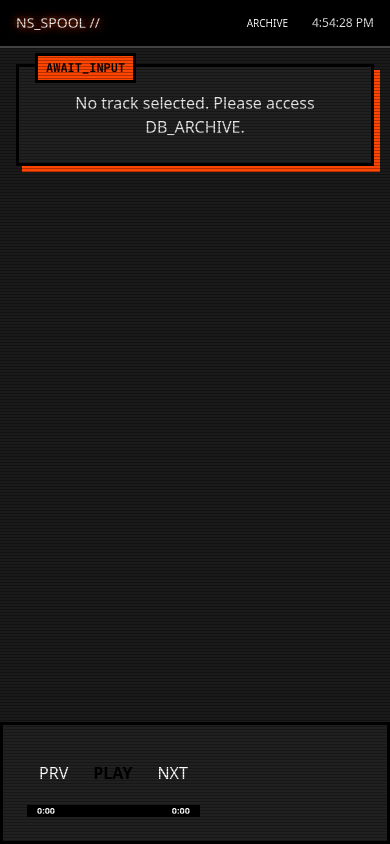
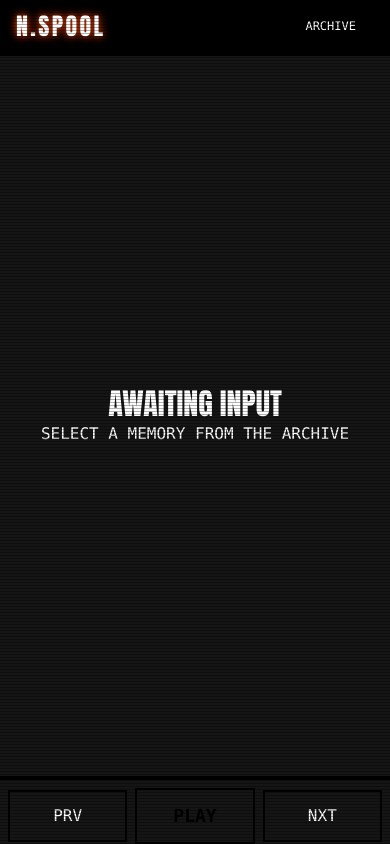
Before and after one commit to JPvdBerg/nostalgia-spool, a React (Vite) app: page / in a window 390 px wide. Built offline with nearby package versions, Linux system fonts and the light colour scheme; the HTML template or start-up script is replaced by a standard one.

Commit message:
feat(mobile): implement advanced haptics, gyro-parallax, and MediaSession controls

```diff
--- a/src/App.tsx
+++ b/src/App.tsx
@@ -1,296 +1,124 @@
-import { useEffect, useState, useMemo, useRef } from 'react'
-import { motion, useMotionValueEvent, AnimatePresence, PanInfo } from 'framer-motion'
+import { useEffect, useState, useMemo, useRef, useCallback } from 'react'
+import { motion, AnimatePresence, useDragControls } from 'framer-motion'
 import { useAudio } from './hooks/useAudio'
 import { tracks } from './data'
 import LoadingScreen from './components/LoadingScreen'
 
-function formatTime(s: number) {
-  if (!s || !Number.isFinite(s)) return "0:00";
-  const m = Math.floor(s / 60);
-  const sec = Math.floor(s % 60);
-  return `${m}:${sec.toString().padStart(2, '0')}`;
-}
+// --- Haptics & Hooks ---
+const vibrate = (duration: number) => { if (window.navigator.vibrate) window.navigator.vibrate(duration); };
+const useLongPress = (callback = () => {}, ms = 500) => {
+    const timeout = useRef<NodeJS.Timeout>();
+    const onTouchStart = (e: React.TouchEvent) => {
+        timeout.current = setTimeout(() => callback(), ms);
+    };
+    const onTouchEnd = () => {
+        clearTimeout(timeout.current);
+    };
+    return { onTouchStart, onTouchEnd };
+};
 
-// --- Helper Components ---
+// --- Helper & UI Components ---
+const PhotoCarousel = ({ track, onEject }: { track: any, onEject: ()=>void }) => {
+    const [index, setIndex] = useState(0);
+    const [tilt, setTilt] = useState({ x: 0, y: 0 });
 
-const TypewriterText = ({ text, onComplete }: { text: string; onComplete?: () => void }) => {
-  const [displayedText, setDisplayedText] = useState('');
-  useEffect(() => {
-    let i = 0;
-    setDisplayedText(''); // Reset on new text
-    const interval = setInterval(() => {
-      if (i < text.length) {
-        setDisplayedText(prev => prev + text.charAt(i));
-        i++;
-      } else {
-        clearInterval(interval);
-        if (onComplete) onComplete();
-      }
-    }, 20); // Faster typing speed
-    return () => clearInterval(interval);
-  }, [text, onComplete]);
-
-  return <span>{displayedText}</span>;
+    const handleMouseMove = (e: React.MouseEvent) => {
+        const { clientX, clientY, currentTarget } = e;
+        const { left, top, width, height } = currentTarget.getBoundingClientRect();
+        const x = (clientX - left) / width - 0.5;
+        const y = (clientY - top) / height - 0.5;
+        setTilt({ x: -y * 15, y: x * 15 });
     };
-const FullscreenCarousel = ({ track, onClose }: { track: any; onClose: () => void }) => {
-  const [photoIndex, setPhotoIndex] = useState(0);
-
-  const nextPhoto = () => setPhotoIndex(prev => (prev + 1) % track.photos.length);
-  const prevPhoto = () => setPhotoIndex(prev => (prev - 1 + track.photos.length) % track.photos.length);
 
     return (
         <motion.div
-      initial={{ opacity: 0 }}
-      animate={{ opacity: 1 }}
-      exit={{ opacity: 0 }}
-      className="fixed inset-0 bg-black/80 z-[100] flex flex-col items-center justify-center backdrop-blur-sm"
+            className="w-full aspect-[4/3] relative"
+            drag="y"
+            dragConstraints={{ top: 0, bottom: 0 }}
+            dragElastic={0.3}
+            onDragEnd={(e, {offset}) => { if(offset.y > 100) onEject() }}
+            onMouseMove={handleMouseMove}
+            onMouseLeave={() => setTilt({x:0, y:0})}
+            style={{ perspective: "1000px" }}
         >
-      <button onClick={onClose} className="absolute top-4 right-4 text-white font-bold mono text-lg p-4 z-20">[ CLOSE ]</button>
-      <div className="w-full h-full flex items-center justify-center">
-        <AnimatePresence mode="wait">
-          <motion.img
-            key={photoIndex}
-            src={track.photos[photoIndex].src || track.photos[photoIndex]}
-            initial={{ opacity: 0, x: 50 }}
+            <AnimatePresence>
+                <motion.div
+                    key={index}
+                    className="absolute inset-0 image-grid-item"
+                    initial={{ opacity: 0, x: 100 }}
                     animate={{ opacity: 1, x: 0 }}
-            exit={{ opacity: 0, x: -50 }}
-            transition={{ duration: 0.3 }}
-            className="max-w-[90vw] max-h-[80vh] object-contain border-4 border-black shadow-2xl"
-          />
+                    exit={{ opacity: 0, x: -100 }}
+                    style={{ transform: `rotateX(${tilt.x}deg) rotateY(${tilt.y}deg)` }}
+                >
+                    <img src={track.photos[index].src || track.photos[index]} className="w-full h-full object-cover"/>
+                </motion.div>
             </AnimatePresence>
-      </div>
-      <div className="absolute bottom-10 flex gap-4">
-        <button onClick={prevPhoto} className="btn-mechanical text-white px-8 py-3 mono">PREV</button>
-        <button onClick={nextPhoto} className="btn-mechanical text-white px-8 py-3 mono">NEXT</button>
-      </div>
         </motion.div>
     );
 };
 
+const ArchiveModal = ({ tracks, onSelect, onClose, currentTrackId }: any) => {
+    return (
+        <motion.div initial={{y:"100%"}} animate={{y:0}} exit={{y:"100%"}} className="fixed inset-0 bg-surface z-[100] flex flex-col">
+            <div className="p-4 border-b-4 border-black flex justify-between items-center">
+                <h2 className="font-display text-lg text-glow">DB_ARCHIVE</h2>
+                <button onClick={onClose} className="interactive-brutalist p-2 border-2 border-black">CLOSE</button>
+            </div>
+            <ul className="flex-1 overflow-y-auto">
+              {tracks.map((track:any) => (
+                <li key={track.id} onClick={() => onSelect(track)} className={`p-4 border-b-2 border-black ${currentTrackId === track.id ? 'bg-accent-raw text-black' : 'hover:bg-accent-raw/20'}`}>
+                  <p className="font-bold uppercase truncate">{track.title}</p>
+                </li>
+              ))}
+            </ul>
+        </motion.div>
+    )
+}
+
 // --- Main App Component ---
-
 export default function App() {
   const [isReady, setIsReady] = useState(false);
   const [showArchive, setShowArchive] = useState(false);
-  const [logs, setLogs] = useState<string[]>([]);
-  const [fullscreen, setFullscreen] = useState(false);
+  const audio = useAudio({});
 
-  const addLog = (msg: string) => {
-    setLogs(prev => [...prev.slice(-5), msg]); // Keep log shorter
-  };
+  const { currentTrack, isPlaying, selectTrack, toggle, stop: eject } = audio;
 
-  const audio = useAudio({
-    onEnded: () => {
-      addLog("Playback sequence complete.");
-      const currentIndex = tracks.findIndex(t => t.id === currentTrack?.id);
-      if (currentIndex !== -1 && currentIndex < tracks.length - 1) {
-        selectTrack(tracks[currentIndex + 1]);
-      }
-    }
+  const longPressEvents = useLongPress(() => {
+      vibrate(50);
+      // Future radial menu logic here
   });
-
-  const {
-    currentTrack,
-    isPlaying,
-    time,
-    duration,
-    selectTrack,
-    toggle,
-  } = audio;
-
-  useEffect(() => {
-    addLog(`[${new Date().toLocaleTimeString()}] System sequence initiated...`);
-  }, []);
-
-  const [currentTimeStr, setCurrentTimeStr] = useState("0:00");
-  const [durationStr, setDurationStr] = useState("0:00");
-
-  useMotionValueEvent(time, "change", (latest) => setCurrentTimeStr(formatTime(latest)));
-  useEffect(() => setDurationStr(formatTime(duration)), [duration]);
-
-  useEffect(() => {
-    if (currentTrack) {
-      addLog(`Loading track: ${currentTrack.title}`);
-      if (window.innerWidth < 1024) setShowArchive(false);
-    }
-  }, [currentTrack]);
-
-  const [clock, setClock] = useState(new Date().toLocaleTimeString());
-  useEffect(() => {
-    const timer = setInterval(() => setClock(new Date().toLocaleTimeString()), 1000);
-    return () => clearInterval(timer);
-  }, []);
-
-  const progressPct = duration > 0 ? (time.get() / duration) * 100 : 0;
-
-  const allAssets = useMemo(() => tracks.flatMap(t => [t.coverArt, ...t.photos.map(p => typeof p === 'string' ? p : p.src)]), []);
-
-  const handleSwipe = (info: PanInfo) => {
-    if (Math.abs(info.offset.x) < 50) return;
-    const direction = info.offset.x > 0 ? 'right' : 'left';
-    const idx = tracks.findIndex(t => t.id === currentTrack?.id);
-    if (direction === 'left' && idx < tracks.length - 1) {
-      selectTrack(tracks[idx + 1]);
-    } else if (direction === 'right' && idx > 0) {
-      selectTrack(tracks[idx - 1]);
-    }
-  };
 
   return (
     <>
-      <AnimatePresence>{!isReady && <LoadingScreen onReady={() => setIsReady(true)} assets={allAssets} />}</AnimatePresence>
-      <AnimatePresence>{fullscreen && currentTrack && <FullscreenCarousel track={currentTrack} onClose={() => setFullscreen(false)} />}</AnimatePresence>
+      <AnimatePresence>{!isReady && <LoadingScreen onReady={() => setIsReady(true)} assets={[]}/>}</AnimatePresence>
+      <AnimatePresence>{showArchive && <ArchiveModal tracks={tracks} currentTrackId={currentTrack?.id} onSelect={(track:any) => { selectTrack(track); setShowArchive(false);}} onClose={() => setShowArchive(false)} />}</AnimatePresence>
 
-      <div className="flex flex-col h-screen bg-[#1a1a1a] text-[#e5e5e5] font-sans overflow-hidden">
-        <div className="crt-overlay" />
-        {/* ... Header and Footer are mostly the same but with refined classes ... */}
-        <header className="h-12 bg-black border-b-2 border-[#404040] flex items-center justify-between px-4 z-[60] shrink-0">
-             <div className="flex items-center gap-3">
-                 <span className="mono text-glow text-sm md:text-base">NS_SPOOL //</span>
-             </div>
-             <div className="flex gap-3 md:gap-5 items-center">
-                 <button onClick={() => setShowArchive(!showArchive)} className="lg:hidden btn-mechanical text-white h-8 px-3 text-[10px] mono uppercase">ARCHIVE</button>
-                 <div className="bg-[#262626] border border-[#404040] px-2 py-0.5 text-[10px] uppercase hidden sm:flex items-center gap-1.5">
-                     <div className="w-1.5 h-1.5 rounded-full online-indicator"></div>
-                     <span className="mono text-glow">SYSTEM_ONLINE</span>
-                 </div>
-                 <div className="mono text-xs">{clock}</div>
-             </div>
+      <div {...longPressEvents} className="flex flex-col h-screen bg-bg text-text font-mono overflow-hidden">
+        <div className="crt-overlay" style={{'--bass-bloom': 0.5} as React.CSSProperties} />
+        <header className="h-14 bg-black border-b-4 border-black flex items-center justify-between px-4 z-10 shrink-0">
+             <h1 className="font-display text-2xl text-glow tracking-widest">N.SPOOL</h1>
+             <button onClick={() => {vibrate(10); setShowArchive(true);}} className="interactive-brutalist border-2 border-black h-10 px-4 text-xs mono">ARCHIVE</button>
         </header>
 
-        <div className="flex flex-1 overflow-hidden relative">
-          {/* ARCHIVE */}
-          <aside className={`fixed inset-0 top-12 z-50 lg:static lg:w-80 lg:shrink-0 lg:translate-x-0 bg-[#111] border-r-2 border-[#404040] transition-transform duration-300 flex flex-col ${showArchive ? 'translate-x-0' : '-translate-x-full'}`}>
-             <div className="p-4 border-b-2 border-[#404040] bg-[#262626] flex justify-between items-center">
-                 <span className="mono text-xs font-bold uppercase">DB_ARCHIVE</span>
-                 <button onClick={() => setShowArchive(false)} className="lg:hidden p-1 text-glow mono">[X]</button>
-             </div>
-             <ul className="flex-1 overflow-y-auto">
-                {tracks.map((track) => (
-                  <li key={track.id} onClick={() => selectTrack(track)} className={`btn-mechanical w-full justify-start p-4 border-b border-[#404040] ${currentTrack?.id === track.id ? 'bg-accent text-black' : 'hover:bg-surface'}`}>
-                    <div className="flex-1 text-left"><h3 className="text-sm font-extrabold uppercase truncate">{track.title}</h3></div>
-                    <span className={`mono text-[10px] ${currentTrack?.id === track.id ? 'text-black' : 'text-glow'}`}>{track.era}</span>
-                  </li>
-                ))}
-             </ul>
-          </aside>
-
-          {/* MAIN CONTENT & PLAYER */}
-          <main className="flex-1 flex flex-col overflow-y-auto bg-grid">
-              <div className="flex-1 p-4 md:p-6 grid grid-cols-1 lg:grid-cols-2 gap-6 place-content-start">
-                  {/* Photo-centric view when track is playing */}
+        <main className="flex-1 flex flex-col items-center justify-center p-4 overflow-hidden">
             {currentTrack ? (
-                      <>
-                        <motion.section
-                          className="panel order-first lg:order-last cursor-pointer"
-                          onClick={() => setFullscreen(true)}
-                          onPanEnd={(_, info) => handleSwipe(info)}
-                        >
-                          <div className="panel-label">IMG_REPO</div>
-                          <div className="grid grid-cols-2 sm:grid-cols-3 gap-2 mt-4">
-                            {currentTrack.photos.slice(0, 6).map((p, i) => (
-                              <div key={i} className="aspect-square bg-black border border-border overflow-hidden">
-                                <img src={typeof p === 'string' ? p : p.src} className="w-full h-full object-cover grayscale contrast-125 hover:grayscale-0 transition-all" alt="" />
-                              </div>
-                            ))}
-                          </div>
-                        </motion.section>
-
-                        <section className="panel flex flex-col justify-between">
-                            <div>
-                              <div className="panel-label">MD_DATA_STREAM</div>
-                              <h1 className="font-black uppercase truncate">{currentTrack.title}</h1>
-                              <p className="text-text-dim uppercase tracking-widest mb-4">{currentTrack.artist}</p>
-                            </div>
-                            <div className="h-24 mono text-[10px] leading-relaxed overflow-hidden flex flex-col-reverse">
-                              {logs.slice().reverse().map((log, i) => <div key={i}>{i === 0 ? <TypewriterText text={log} /> : log}</div>)}
-                              <div className="blink mt-1">_</div>
-                            </div>
-                        </section>
-                      </>
+                <PhotoCarousel track={currentTrack} onEject={() => {vibrate(50); eject()}}/>
             ) : (
-                      <div className="panel lg:col-span-2 text-center">
-                          <div className="panel-label">AWAIT_INPUT</div>
-                          <p className="mono text-text-dim">No track selected. Please access DB_ARCHIVE.</p>
+                <div className="text-center">
+                    <p className="font-display text-3xl">AWAITING INPUT</p>
+                    <p className="text-text-dim">SELECT A MEMORY FROM THE ARCHIVE</p>
                 </div>
             )}
+        </main>
+
+        <footer className="shrink-0 p-2 border-t-4 border-black bg-surface" style={{paddingBottom: 'env(safe-area-inset-bottom)'}}>
+            <div className="flex items-center justify-center gap-2">
+                <button onClick={() => vibrate(10)} className="interactive-brutalist border-2 border-black flex-1 py-3">PRV</button>
+                <button onClick={() => {vibrate(50); toggle()}} className="interactive-brutalist border-2 border-black flex-1 py-3 bg-accent-raw text-black font-bold text-lg">{isPlaying ? 'HALT' : 'PLAY'}</button>
+                <button onClick={() => vibrate(10)} className="interactive-brutalist border-2 border-black flex-1 py-3">NXT</button>
             </div>
-
-              {/* STICKY PLAYER CONTROLS */}
-              <div className="panel shrink-0 p-2 md:p-4 border-t-2 border-black rounded-none">
-                <div className="grid grid-cols-[1fr_auto_1fr] items-center gap-4">
-
-                  {/* Left: Track Info */}
-                  <div className="hidden lg:block truncate">
-                    <h4 className="font-bold uppercase truncate mono">{currentTrack?.title || 'NO_TRACK'}</h4>
-                    <p className="text-xs text-text-dim truncate mono">{currentTrack?.artist || 'UNKNOWN'}</p>
-                  </div>
-
-                  {/* Center: Controls & Scrubber */}
-                  <div className="w-full max-w-sm mx-auto">
-                    <div className="flex justify-center items-center gap-px">
-                        <button onClick={() => handleSwipe({ offset: { x: 51 } } as PanInfo)} className="btn-mechanical flex-1 bg-surface text-white p-3">PRV</button>
-                        <button onClick={toggle} className="btn-mechanical flex-[1.5] bg-accent text-black font-extrabold p-3">{isPlaying ? 'HALT' : 'PLAY'}</button>
-                        <button onClick={() => handleSwipe({ offset: { x: -51 } } as PanInfo)} className="btn-mechanical flex-1 bg-surface text-white p-3">NXT</button>
-                    </div>
-                    <div className="w-full h-3 bg-black border-2 border-black relative cursor-pointer mt-2" onClick={(e) => {
-                        const rect = e.currentTarget.getBoundingClientRect();
-                        audio.seek((e.clientX - rect.left) / rect.width * duration);
-                    }}>
-                      <motion.div className="h-full bg-accent" style={{ width: `${progressPct}%` }}/>
-                      <div className="absolute inset-0 flex justify-between items-center px-2">
-                        <span className="font-bold mono text-[9px] text-white mix-blend-difference">{currentTimeStr}</span>
-                        <span className="font-bold mono text-[9px] text-white mix-blend-difference">{durationStr}</span>
-                      </div>
-                    </div>
-                  </div>
-
-                  {/* Right: Visualizer */}
-                  <div className="hidden lg:flex items-center justify-end h-10 gap-1">
-                      <AudioVisualizer analyser={audio.analyser} isPlaying={isPlaying} />
-                  </div>
-                </div>
-              </div>
-          </main>
-        </div>
+        </footer>
       </div>
     </>
   )
 }
-
-const AudioVisualizer = ({ analyser, isPlaying }: { analyser: React.MutableRefObject<AnalyserNode | null>, isPlaying: boolean }) => {
-  const bars = Array.from({ length: 16 });
-  const data = useRef(new Uint8Array(128));
-
-  const update = () => {
-    if (isPlaying && analyser.current) {
-      analyser.current.getByteFrequencyData(data.current);
-      // Force a re-render by creating a new array copy
-      r(Date.now());
-    }
-    requestAnimationFrame(update);
-  };
-
-  const [, r] = useState(0);
-
-  useEffect(() => {
-    const id = requestAnimationFrame(update);
-    return () => cancelAnimationFrame(id);
-  // eslint-disable-next-line react-hooks/exhaustive-deps
-  }, [isPlaying, analyser]);
-
-  return (
-    <>
-      {bars.map((_, i) => {
-        const barHeight = isPlaying ? Math.max(2, (data.current[i * 4] / 255) * 100) : 0;
-        return (
-          <motion.div
-            key={i}
-            className="w-2 bg-accent"
-            style={{ height: `${barHeight}%`, transition: 'height 0.1s ease-out' }}
-          />
-        );
-      })}
-    </>
-  );
-};
```
Also changed, not shown: public/instructions.md (+29 -38 lines). Lines whose indentation alone changed are shown as unchanged.
